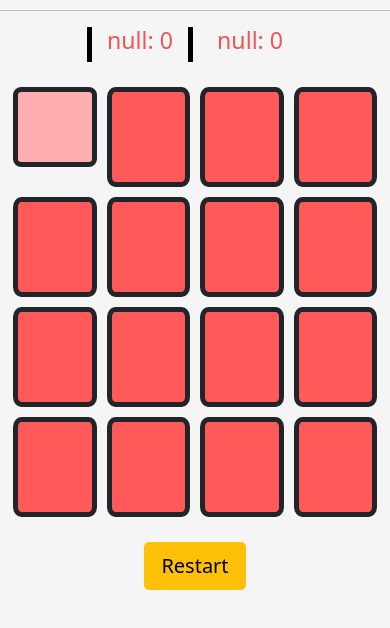
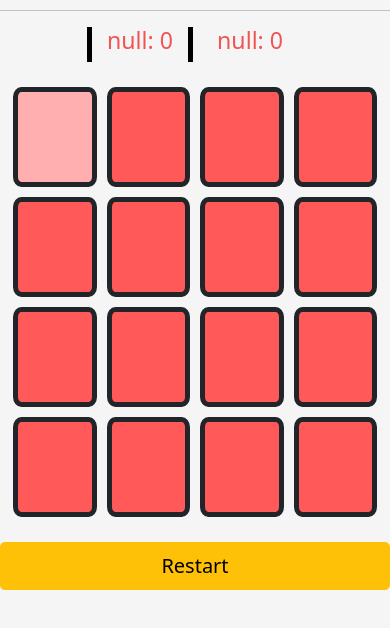
Before and after one commit to KRISCHOMAT/sound-memory, a website: page main.html in a window 390 px wide. Both pictures are taken after a click on the element 54 px from the left and 327 px from the top of the page. Shown: the part 190-818 px from the top of the page. Drawn offline with nearby package versions, Linux system fonts and the light colour scheme.

Commit message:
changed button size

```diff
--- a/public/css/styles.css
+++ b/public/css/styles.css
@@ -79,7 +79,7 @@ h1 {
 
 .cardOut {
   background-color: #FEECE9;
-  height: 80px;
+  height: 100px;
   border: 5px solid;
   border-radius: 10%;
   margin: 5px;
@@ -87,7 +87,7 @@ h1 {
 
 .cardPending {
   background-color: #FFAFAF;
-  height: 80px;
+  height: 100px;
   border: 5px solid;
   border-radius: 10%;
   margin: 5px;
@@ -107,6 +107,10 @@ h1 {
   display: block;
 }
 
+@media all and (max-width:480px){
+  .btn{width: 100%}
+}
+
 #startButton{
   margin: 32px;
 }
```
